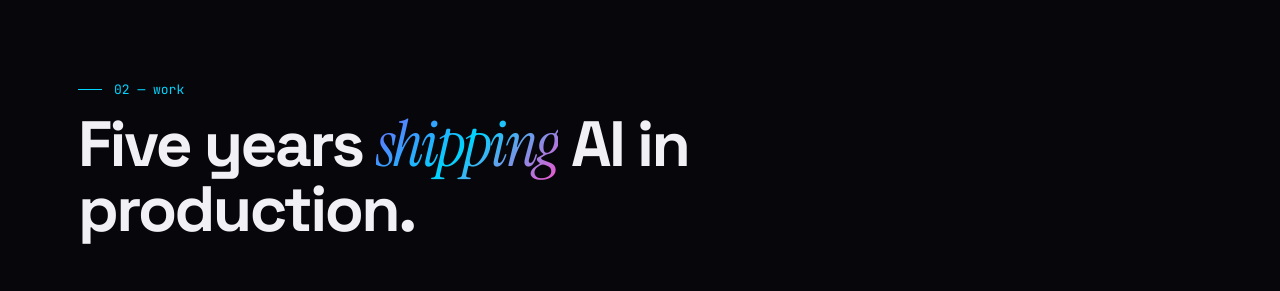
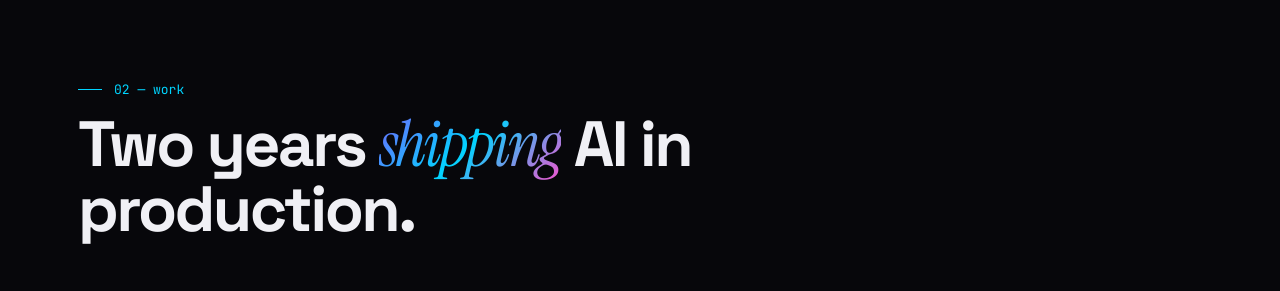
Before and after one commit to rohansawant07/rohansawant07.github.io, a plain HTML site: page index.html in a window 1280 px wide. Shown: the part 2581-2872 px from the top of the page. Drawn offline with Linux system fonts and the light colour scheme.

Commit message:
Work section: correct years to 2

```diff
--- a/index.html
+++ b/index.html
@@ -1528,7 +1528,7 @@
 <section id="work" class="container reveal">
   <div class="sec-head">
     <div class="sec-eyebrow">02 — work</div>
-    <h2 class="sec-title">Five years <em>shipping</em> AI in production.</h2>
+    <h2 class="sec-title">Two years <em>shipping</em> AI in production.</h2>
   </div>
   <div class="exp">
 
```
